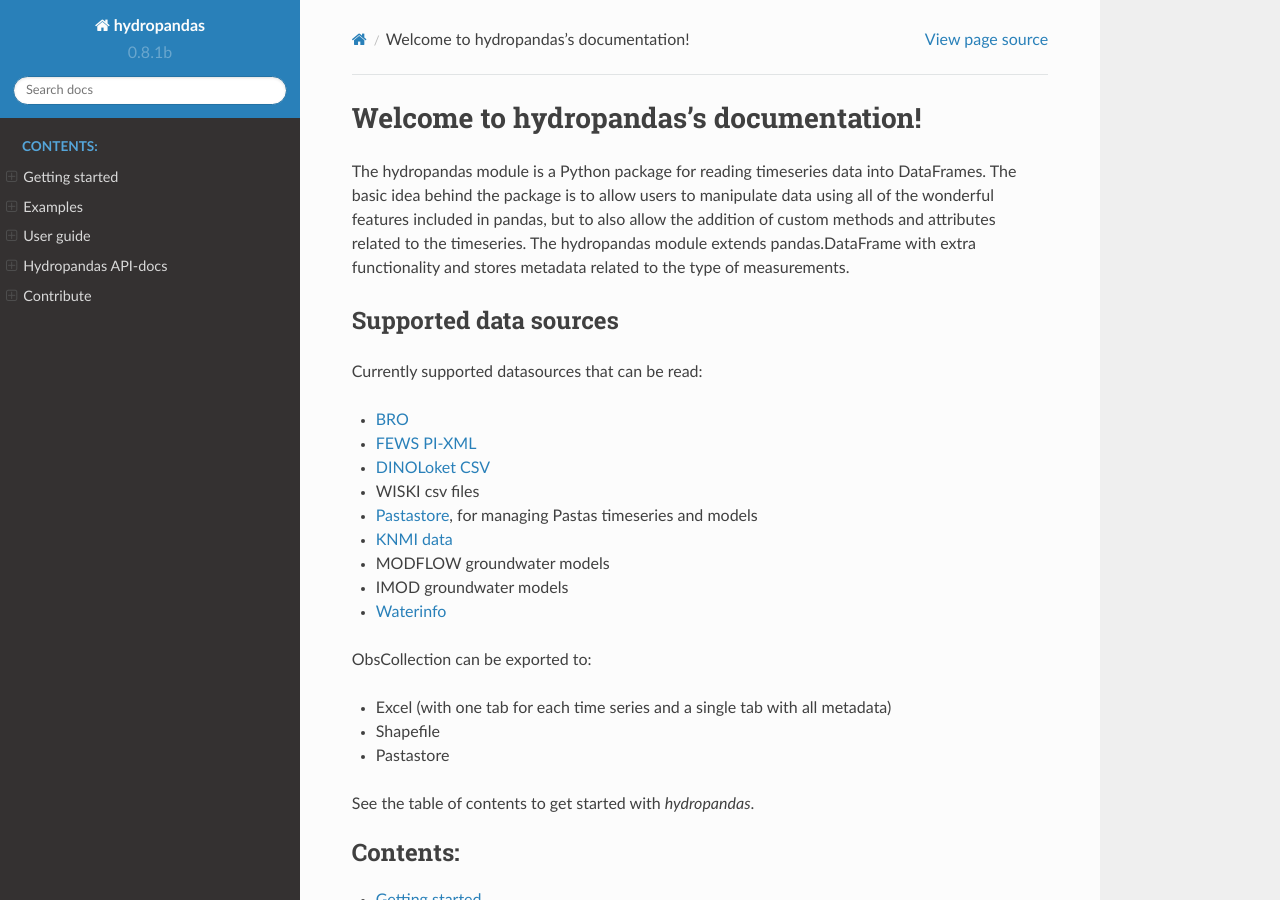
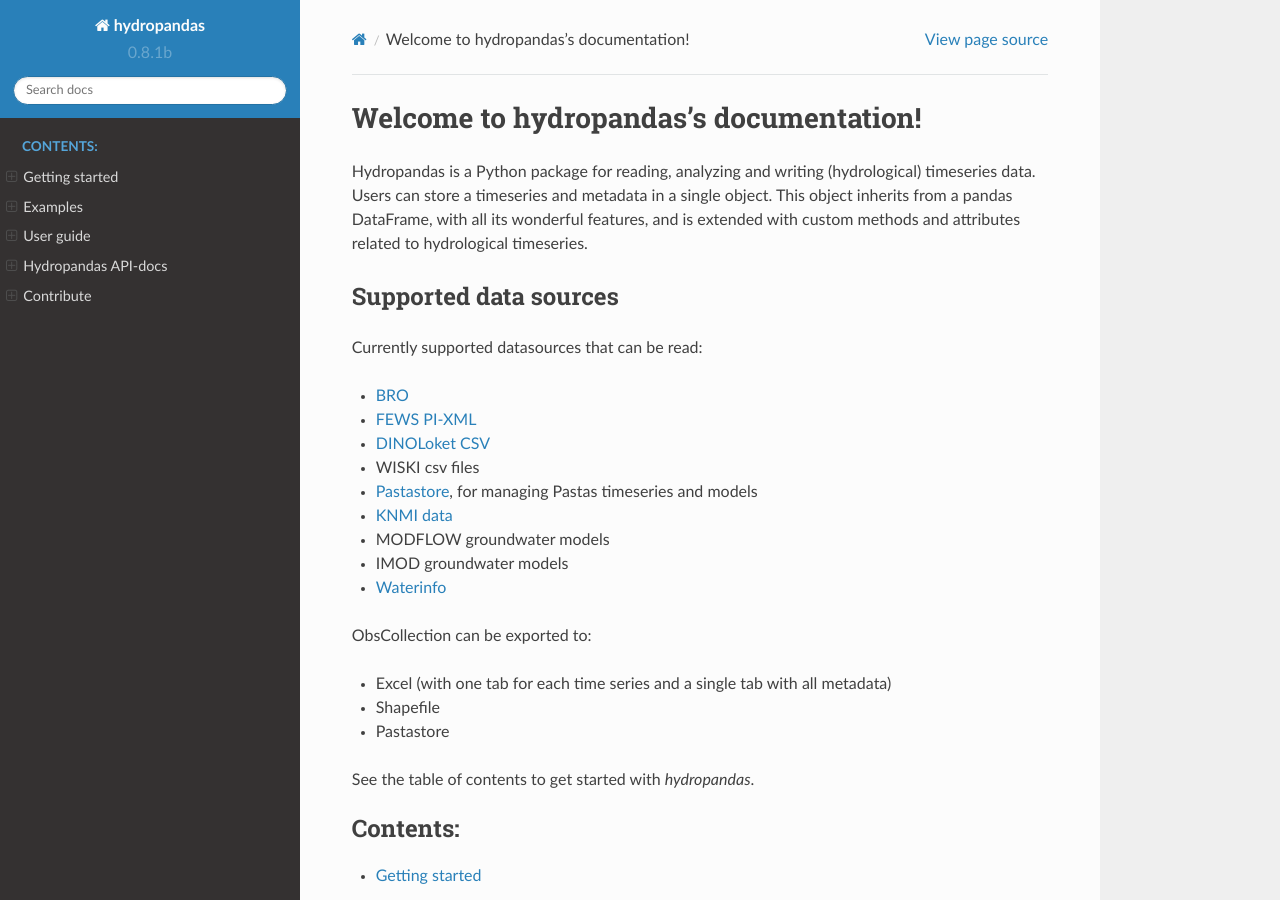
Before and after one commit to ArtesiaWater/hydropandas, a Sphinx documentation site: the page built from docs/index.rst, in a window 1280 px wide and 900 px high. Built offline with Sphinx 7.4.7 and the Read the Docs theme 2.0.0, drawn with Linux system fonts in a browser that asks for light colours.

Commit message:
update documentation

```diff
--- a/docs/index.rst
+++ b/docs/index.rst
@@ -1,11 +1,10 @@
 Welcome to hydropandas's documentation!
 =======================================
-The hydropandas module is a Python package for reading timeseries data into
-DataFrames. The basic idea behind the package is to allow users to manipulate
-data using all of the wonderful features included in pandas, but to also allow
-the addition of custom methods and attributes related to the timeseries. The
-hydropandas module extends pandas.DataFrame with extra functionality and
-stores metadata related to the type of measurements.
+Hydropandas is a Python package for reading, analyzing and writing
+(hydrological) timeseries data. Users can store a timeseries and metadata in a
+single object. This object inherits from a pandas DataFrame, with all its
+wonderful features, and is extended with custom methods and attributes related
+to hydrological timeseries.
 
 Supported data sources
 ----------------------
```
Also changed, not shown: readme.md (+6 -4 lines).
